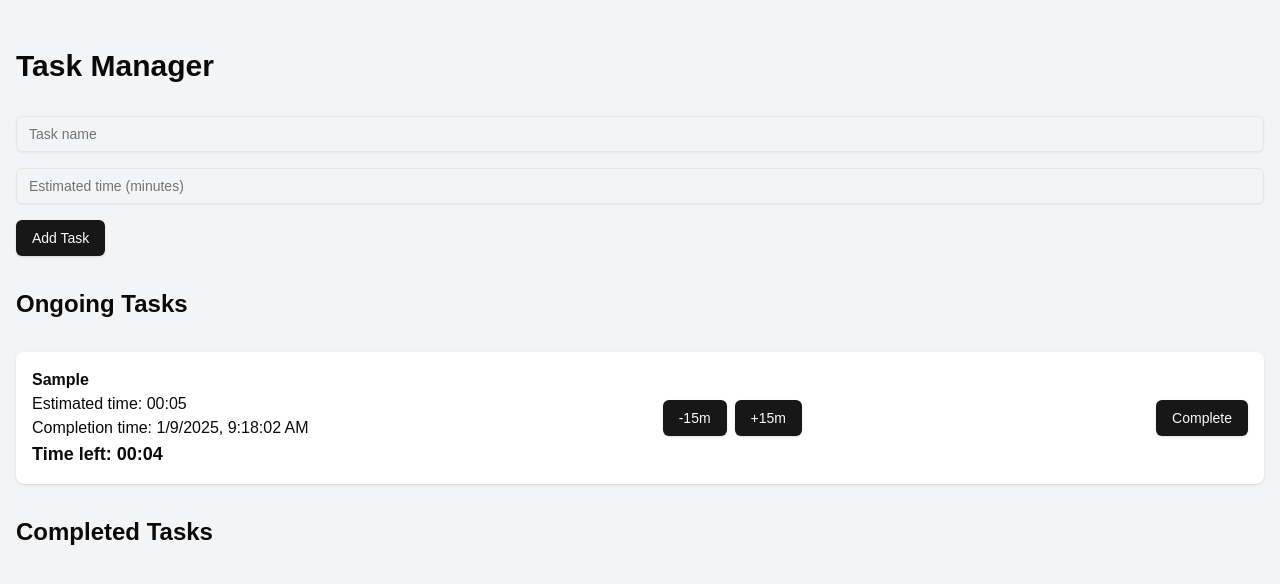
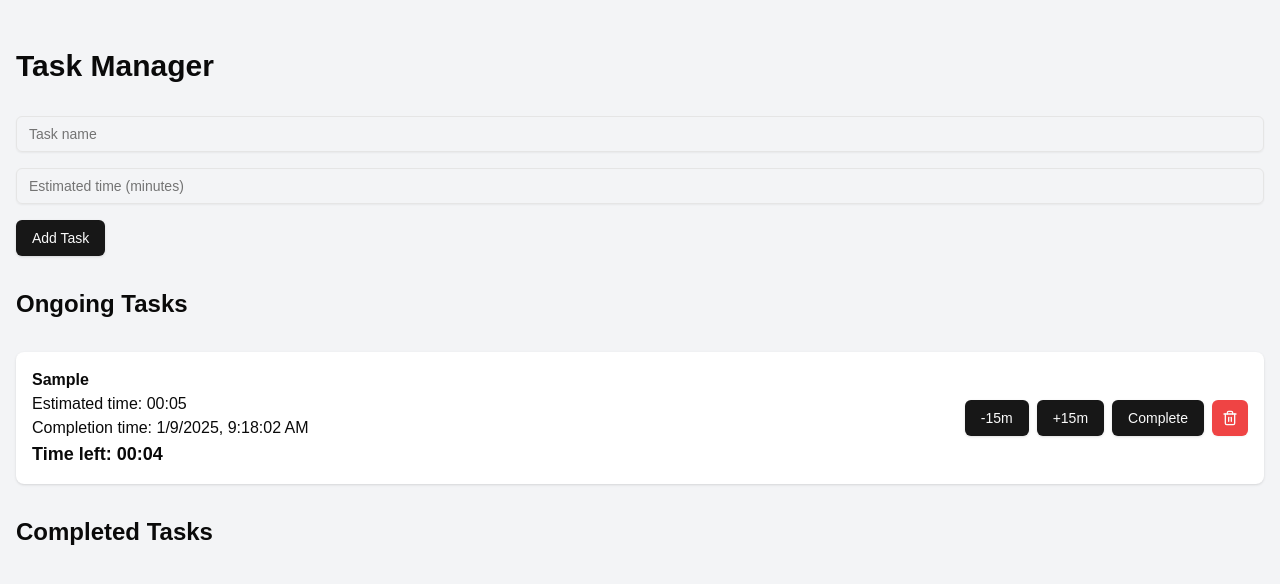
Before and after one commit to Anktw/mayajal, a Next.js app: page / in a window 1280 px wide. Both pictures are taken after typing "Sample", "5" into the empty fields and a click on the button "Add Task". Shown: the top 584 px of the page. Built offline with nearby package versions, Linux system fonts and the light colour scheme.

Commit message:
added delete task button

```diff
--- a/package.json
+++ b/package.json
@@ -12,6 +12,7 @@
     "@radix-ui/react-slot": "^1.1.1",
     "class-variance-authority": "^0.7.1",
     "clsx": "^2.1.1",
+    "date-fns": "^4.1.0",
     "lucide-react": "^0.469.0",
     "next": "15.1.3",
     "next-themes": "^0.4.4",
--- a/src/app/layout.tsx
+++ b/src/app/layout.tsx
@@ -14,8 +14,8 @@ const geistMono = Geist_Mono({
 });
 
 export const metadata: Metadata = {
-  title: "Create Next App",
-  description: "Generated by create next app",
+  title: "Mayajal",
+  description: "Fuck this world",
 };
 
 export default function RootLayout({
--- a/src/components/CompletedTaskList.tsx
+++ b/src/components/CompletedTaskList.tsx
@@ -1,11 +1,12 @@
 import React from 'react';
-import { formatTime } from '@/utils/timeUtils';
+import { formatTime } from '../utils/timeUtils';
+import { format } from 'date-fns';
 
 interface CompletedTask {
   id: number;
   name: string;
   estimatedTime: number;
-  completionTime: Date;
+  completionTime: string;
 }
 
 interface CompletedTaskListProps {
@@ -19,7 +20,7 @@ export function CompletedTaskList({ tasks }: CompletedTaskListProps) {
         <div key={task.id} className="p-4 bg-gray-100 shadow rounded-lg">
           <h3 className="font-bold">{task.name}</h3>
           <p>Estimated time: {formatTime(task.estimatedTime)}</p>
-          <p>Completed at: {task.completionTime.toLocaleString()}</p>
+          <p>Completed at: {format(new Date(task.completionTime), 'Pp')}</p>
         </div>
       ))}
     </div>
--- a/src/components/TaskList.tsx
+++ b/src/components/TaskList.tsx
@@ -1,23 +1,27 @@
+'use client'
+
 import React from 'react';
 import { Button } from "@/components/ui/button"
 import { formatTime } from '../utils/timeUtils';
 import { Timer } from './Timer';
+import { Trash2 } from 'lucide-react';
 
 interface Task {
   id: number;
   name: string;
   estimatedTime: number;
-  startTime: Date;
-  completionTime: Date;
+  startTime: string;
+  completionTime: string;
 }
 
 interface TaskListProps {
   tasks: Task[];
   onCompleteTask: (taskId: number) => void;
   onAdjustFirstTask: (adjustment: number) => void;
+  onDeleteTask: (taskId: number) => void;
 }
 
-export function TaskList({ tasks, onCompleteTask, onAdjustFirstTask }: TaskListProps) {
+export function TaskList({ tasks, onCompleteTask, onAdjustFirstTask, onDeleteTask }: TaskListProps) {
   const handleAdjustment = (minutes: number) => {
     onAdjustFirstTask(minutes);
   };
@@ -26,19 +30,24 @@ export function TaskList({ tasks, onCompleteTask, onAdjustFirstTask }: TaskListP
     <div className="space-y-4">
       {tasks.map((task, index) => (
         <div key={task.id} className="flex items-center justify-between p-4 bg-white shadow rounded-lg">
-          <div>
+          <div className="flex-grow">
             <h3 className="font-bold">{task.name}</h3>
             <p>Estimated time: {formatTime(task.estimatedTime)}</p>
-            <p>Completion time: {task.completionTime ? task.completionTime.toLocaleString() : 'Not set'}</p>
-            {index === 0 && task.completionTime && <Timer endTime={task.completionTime} />}
+            <p>Completion time: {new Date(task.completionTime).toLocaleString()}</p>
+            {index === 0 && <Timer endTime={new Date(task.completionTime)} />}
           </div>
-          {index === 0 && (
-            <div className="space-x-2">
-              <Button onClick={() => handleAdjustment(-15)}>-15m</Button>
-              <Button onClick={() => handleAdjustment(15)}>+15m</Button>
-            </div>
-          )}
-          <Button onClick={() => onCompleteTask(task.id)}>Complete</Button>
+          <div className="flex items-center space-x-2">
+            {index === 0 && (
+              <>
+                <Button onClick={() => handleAdjustment(-15)}>-15m</Button>
+                <Button onClick={() => handleAdjustment(15)}>+15m</Button>
+              </>
+            )}
+            <Button onClick={() => onCompleteTask(task.id)}>Complete</Button>
+            <Button variant="destructive" size="icon" onClick={() => onDeleteTask(task.id)}>
+              <Trash2 className="h-4 w-4" />
+            </Button>
+          </div>
         </div>
       ))}
     </div>
--- a/src/components/TaskManager.tsx
+++ b/src/components/TaskManager.tsx
@@ -11,8 +11,8 @@ interface Task {
   id: number;
   name: string;
   estimatedTime: number;
-  startTime: Date;
-  completionTime: Date;
+  startTime: string;
+  completionTime: string;
 }
 
 export function TaskManager() {
@@ -21,15 +21,15 @@ export function TaskManager() {
   const [nextId, setNextId] = useLocalStorage('nextId', 1);
 
   useEffect(() => {
-    // Convert stored dates back to Date objects
+    // Convert stored dates to ISO strings
     setTasks(tasks.map(task => ({
       ...task,
-      startTime: new Date(task.startTime),
-      completionTime: task.completionTime ? new Date(task.completionTime) : new Date()
+      startTime: new Date(task.startTime).toISOString(),
+      completionTime: task.completionTime ? new Date(task.completionTime).toISOString() : new Date().toISOString()
     })));
     setCompletedTasks(completedTasks.map(task => ({
       ...task,
-      completionTime: new Date(task.completionTime)
+      completionTime: new Date(task.completionTime).toISOString()
     })));
   }, []);
 
@@ -39,8 +39,8 @@ export function TaskManager() {
       id: nextId,
       name: taskName,
       estimatedTime,
-      startTime: now,
-      completionTime: addMinutesToDate(now, estimatedTime)
+      startTime: now.toISOString(),
+      completionTime: addMinutesToDate(now, estimatedTime).toISOString()
     };
     setTasks([...tasks, newTask]);
     setNextId(nextId + 1);
@@ -50,7 +50,7 @@ export function TaskManager() {
   const completeTask = (taskId: number) => {
     const taskToComplete = tasks.find(task => task.id === taskId);
     if (taskToComplete) {
-      setCompletedTasks([...completedTasks, { ...taskToComplete, completionTime: new Date() }]);
+      setCompletedTasks([...completedTasks, { ...taskToComplete, completionTime: new Date().toISOString() }]);
       const updatedTasks = tasks.filter(task => task.id !== taskId);
       setTasks(updatedTasks);
       updateTaskTimes(updatedTasks);
@@ -65,11 +65,17 @@ export function TaskManager() {
     }
   };
 
+  const deleteTask = (taskId: number) => {
+    const updatedTasks = tasks.filter(task => task.id !== taskId);
+    setTasks(updatedTasks);
+    updateTaskTimes(updatedTasks);
+  };
+
   const updateTaskTimes = (updatedTasks: Task[]) => {
     let currentTime = new Date();
     const newTasks = updatedTasks.map(task => {
-      const newTask = { ...task, startTime: new Date(currentTime) };
-      newTask.completionTime = addMinutesToDate(currentTime, task.estimatedTime);
+      const newTask = { ...task, startTime: currentTime.toISOString() };
+      newTask.completionTime = addMinutesToDate(currentTime, task.estimatedTime).toISOString();
       currentTime = new Date(newTask.completionTime);
       return newTask;
     });
@@ -81,7 +87,12 @@ export function TaskManager() {
       <h1 className="text-3xl font-bold">Task Manager</h1>
       <AddTaskForm onAddTask={addTask} />
       <h2 className="text-2xl font-bold">Ongoing Tasks</h2>
-      <TaskList tasks={tasks} onCompleteTask={completeTask} onAdjustFirstTask={adjustFirstTask} />
+      <TaskList
+        tasks={tasks}
+        onCompleteTask={completeTask}
+        onAdjustFirstTask={adjustFirstTask}
+        onDeleteTask={deleteTask}
+      />
       <h2 className="text-2xl font-bold">Completed Tasks</h2>
       <CompletedTaskList tasks={completedTasks} />
     </div>
--- a/src/components/Timer.tsx
+++ b/src/components/Timer.tsx
@@ -1,7 +1,7 @@
 'use client'
 
 import React, { useState, useEffect } from 'react';
-import { formatTime } from '@/utils/timeUtils';
+import { formatTime } from '../utils/timeUtils';
 
 interface TimerProps {
   endTime: Date;
```
Also changed, not shown: 1 other file (tests, documents, lock files or other folders).
